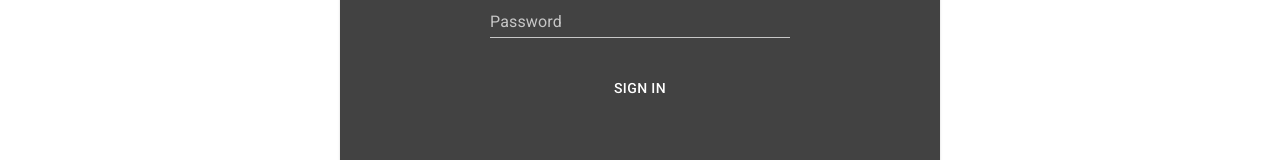
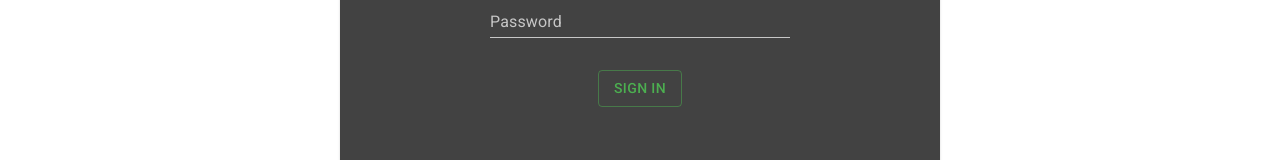
Before and after one commit to mubarak23/zone, a React (Create React App) app in the folder client/: page /signin in a window 1280 px wide. Shown: the part 282-442 px from the top of the page. Built offline with nearby package versions, Linux system fonts and the light colour scheme.

Commit message:
correct material UI erros

```diff
--- a/client/src/components/Signup.js
+++ b/client/src/components/Signup.js
@@ -20,24 +20,24 @@ const styles = theme => ({
     maxWidth: 600,
     margin: 'auto',
     textAlign: 'center',
-    marginTop: theme.spacing.unit * 5,
-    paddingBottom: theme.spacing.unit * 2
+    marginTop: theme.spacing(5),
+    paddingBottom: theme.spacing(2)
   },
   error: {
     verticalAlign: 'middle'
   },
   title: {
-    marginTop: theme.spacing.unit * 2,
+    marginTop: theme.spacing(2),
     color: theme.palette.openTitle
   },
   textField: {
-    marginLeft: theme.spacing.unit,
-    marginRight: theme.spacing.unit,
+    marginLeft: theme.spacing(1),
+    marginRight: theme.spacing(1),
     width: 300
   },
   submit: {
     margin: 'auto',
-    marginBottom: theme.spacing.unit * 2
+    marginBottom: theme.spacing(2)
   }
 });
 
--- a/client/src/components/signin.js
+++ b/client/src/components/signin.js
@@ -118,7 +118,7 @@ class Signin extends Component {
           <CardActions>
             <Button
               color='primary'
-              variant='raised'
+              variant='outlined'
               onClick={this.clicksubmit}
               className={classes.submit}
             >
```
